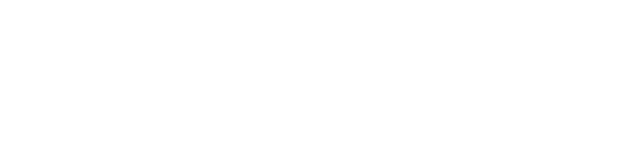
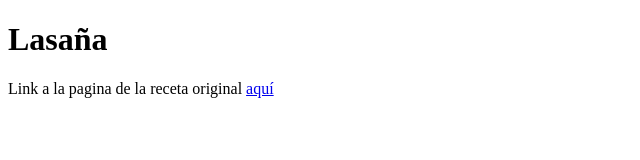
Before and after one commit to gpetruzzi94/recetas, a plain HTML site: page lasagna.html in a window 1280 px wide. Shown: the whole page, without its empty margins (0-640 px from the left). Drawn offline with Linux system fonts and the light colour scheme.

Commit message:
Agregara el link a la receta original
Se agrego el titulo de una receta junto a un link a la pagina web de la receta para facilitar el uso de la misma.

```diff
--- a/lasagna.html
+++ b/lasagna.html
@@ -7,6 +7,9 @@
 
     </head>
     <body>
+        <h1>Lasaña</h1>
+        <p>Link a la pagina de la receta original <a href="https://www.recetasderechupete.com/receta-de-lasana-de-carne/223/">aquí</a></p>
+
     </body>
 
 </html>
```
